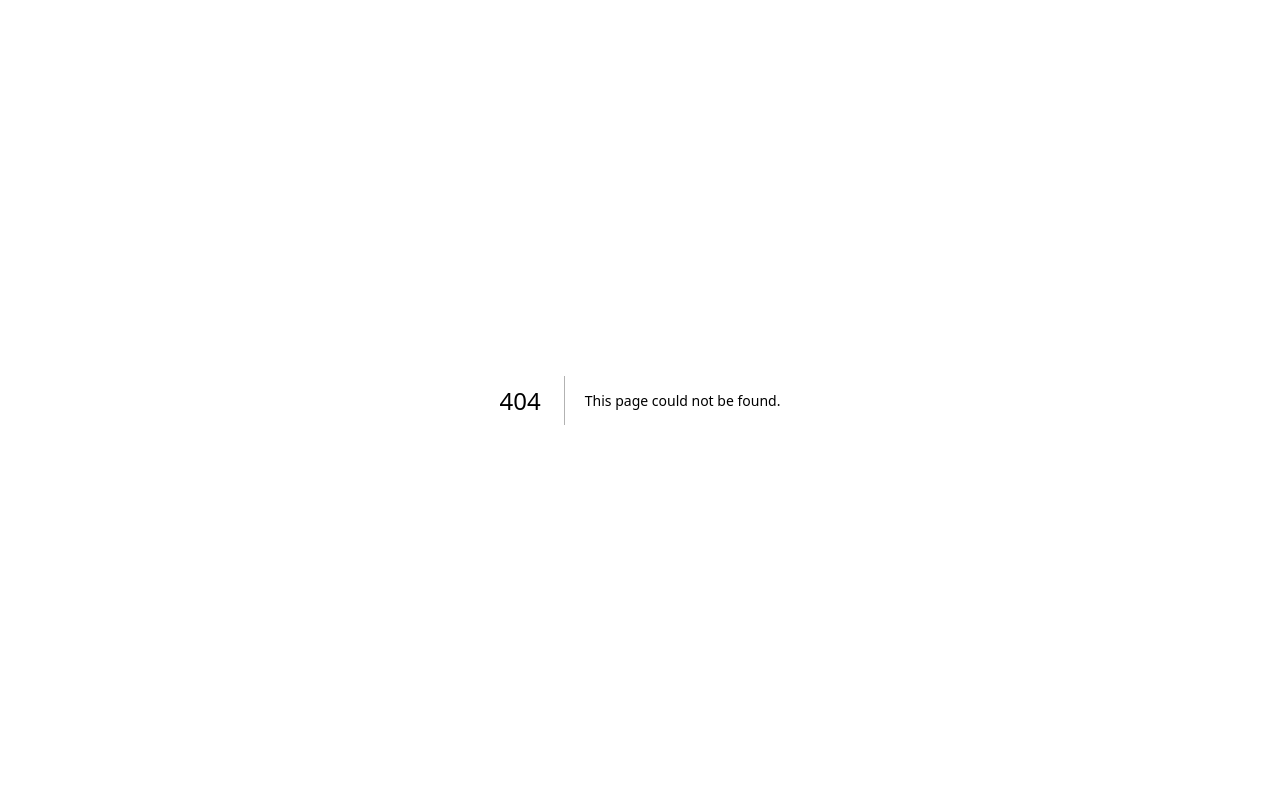
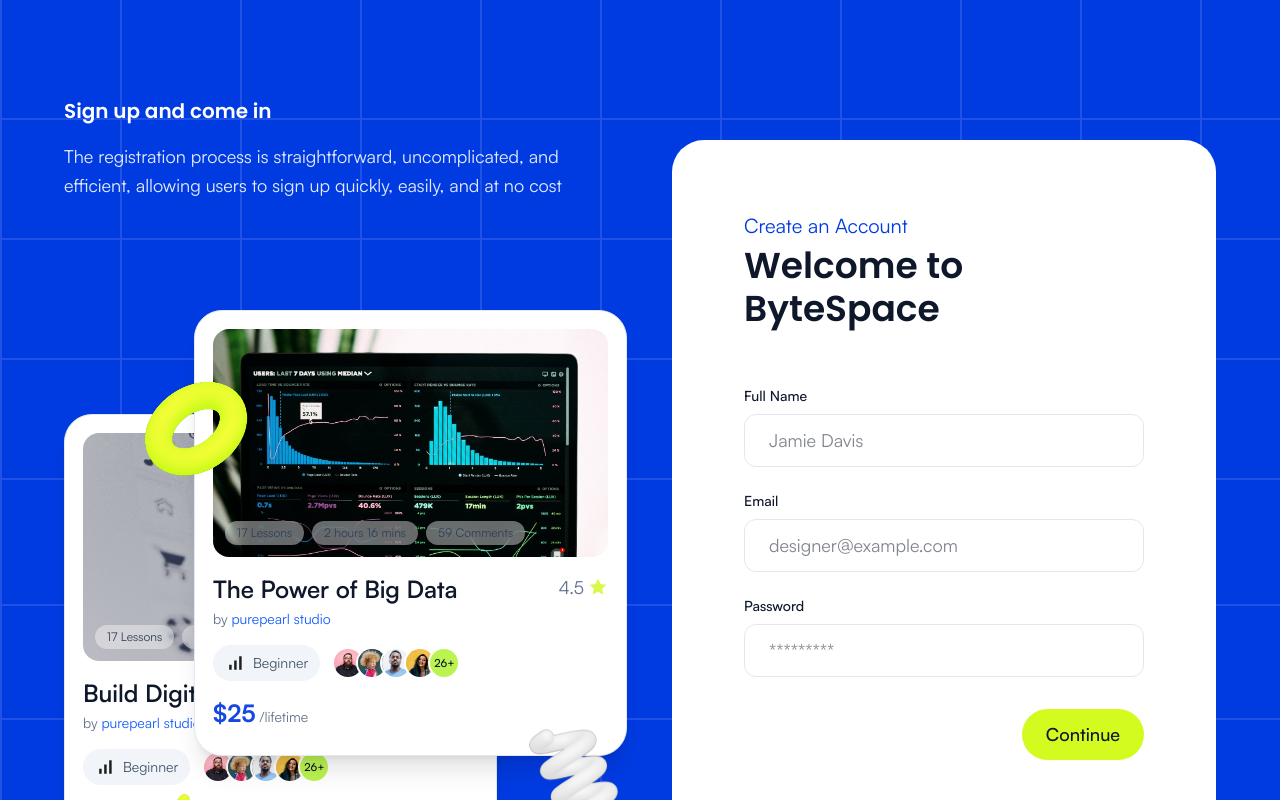
Before and after one commit to abeer609/bytespace, a Next.js app: page /signup in a window 1280 px wide. Before the commit this address had no page. Shown: the top 800 px of the page. Built offline with nearby package versions, Linux system fonts and the light colour scheme.

Commit message:
added signup page

```diff
--- a/app/components/signin/LoginCard.tsx
+++ b/app/components/signin/LoginCard.tsx
@@ -52,7 +52,7 @@
         </button>
       </div>
 
-      <p className="mt-auto pt-16 text-center text-xl text-slate-600">
+      <p className="mt-auto pt-16 text-center text-base text-slate-600">
         <>
           New user?{" "}
           <Link
--- /dev/null
+++ b/app/components/signup/SignupCard.tsx
@@ -0,0 +1,22 @@
+import Link from "next/link";
+import SignupForm from "./SignupForm";
+
+export default function SignupCard() {
+  return (
+    <div className="flex flex-col rounded-4xl bg-white p-8 sm:p-18">
+      <p className="text-xl text-persian-blue-800">Create an Account</p>
+      <h1 className="mt-1 text-heading-m font-poppins font-semibold leading-[1.2] text-slate-900 md:text-4xl">
+        Welcome to
+        <br />
+        ByteSpace
+      </h1>
+      <SignupForm />
+      <p className="mt-auto pt-16 text-center text-base text-slate-700">
+        Already have an account?{" "}
+        <Link href="/signin" className="text-persian-blue-800 hover:underline">
+          Login
+        </Link>
+      </p>
+    </div>
+  );
+}
--- /dev/null
+++ b/app/components/signup/SignupForm.tsx
@@ -0,0 +1,54 @@
+"use client";
+
+import { useState } from "react";
+import FormField from "../FormField";
+
+export default function SignupForm() {
+  const [fullName, setFullName] = useState("");
+  const [email, setEmail] = useState("");
+  const [password, setPassword] = useState("");
+
+  function handleSubmit(event: React.FormEvent<HTMLFormElement>) {
+    event.preventDefault();
+    // TODO: call your signup endpoint with { fullName, email, password }.
+  }
+
+  return (
+    <form onSubmit={handleSubmit} className="mt-14 space-y-6">
+      <FormField
+        id="fullName"
+        label="Full Name"
+        placeholder="Jamie Davis"
+        autoComplete="name"
+        value={fullName}
+        onChange={setFullName}
+      />
+      <FormField
+        id="email"
+        label="Email"
+        type="email"
+        placeholder="designer@example.com"
+        autoComplete="email"
+        value={email}
+        onChange={setEmail}
+      />
+      <FormField
+        id="password"
+        label="Password"
+        type="password"
+        placeholder="*********"
+        autoComplete="new-password"
+        value={password}
+        onChange={setPassword}
+      />
+      <div className="flex justify-end pt-2">
+        <button
+          type="submit"
+          className="rounded-full cursor-pointer bg-electric-lime-400 py-3 px-6 text-base font-medium text-slate-900 transition-colors hover:bg-electric-lime-500 focus-visible:outline focus-visible:outline-2 focus-visible:outline-offset-2 focus-visible:outline-persian-blue-800"
+        >
+          Continue
+        </button>
+      </div>
+    </form>
+  );
+}
--- /dev/null
+++ b/app/signup/page.tsx
@@ -0,0 +1,69 @@
+import CollageCourseCard from "../components/signin/CollageCourseCard";
+import SignupCard from "../components/signup/SignupCard";
+import StudentsCard from "../components/StudentsCard";
+
+const SignupPage = () => {
+  return (
+    <main className="bg-grid relative min-h-screen overflow-hidden bg-persian-blue-800 px-6 py-10 md:px-16">
+      <div className="relative mx-auto grid max-w-[1400px] items-start gap-12 lg:grid-cols-2 lg:gap-16">
+        <div className="text-white">
+          {/* <LogoMark /> */}
+          <div className="mt-14 min-h-[150px]">
+            <h2 className="text-heading-xs font-poppins font-semibold">
+              Sign up and come in
+            </h2>
+            <p className="mt-4 max-w-lg text-base leading-relaxed text-white/90">
+              The registration process is straightforward, uncomplicated, and
+              efficient, allowing users to sign up quickly, easily, and at no
+              cost
+            </p>
+          </div>
+          <div className="mt-16">
+            <div
+              aria-hidden
+              className="relative hidden h-[650px] w-[576px] lg:block"
+            >
+              <CollageCourseCard
+                title="Build Digital Icon Sets"
+                image="/images/courses/digital.png"
+                className="absolute left-0 top-[104px] w-[433px] rounded-[28px] border border-slate-200 bg-white p-[18px] shadow-xl"
+              />
+              <CollageCourseCard
+                title="The Power of Big Data"
+                image="/images/courses/bigdata.png"
+                className="absolute left-[130px] top-0 w-[433px] rounded-[28px] border border-slate-200 bg-white p-[18px] shadow-xl"
+
+                // className="absolute left-[130px] top-0"
+              />
+              <StudentsCard className="absolute bottom-10 shadow-md left-[263px]" />
+
+              {/* eslint-disable-next-line @next/next/no-img-element */}
+              <img
+                src="/images/shapes/circle-lime.png"
+                alt=""
+                className="absolute left-[58px] top-[46px] w-37"
+              />
+              {/* eslint-disable-next-line @next/next/no-img-element */}
+              <img
+                src="/images/shapes/pyramid-lime.png"
+                alt=""
+                className="absolute bottom-0 left-0 w-47"
+              />
+              <img
+                src="images/shapes/spring-white.svg"
+                alt=""
+                className="absolute right-0 top-[405px] w-[135px]"
+              />
+            </div>
+          </div>
+        </div>
+
+        <div className="lg:mt-25">
+          <SignupCard />
+        </div>
+      </div>
+    </main>
+  );
+};
+
+export default SignupPage;
```
